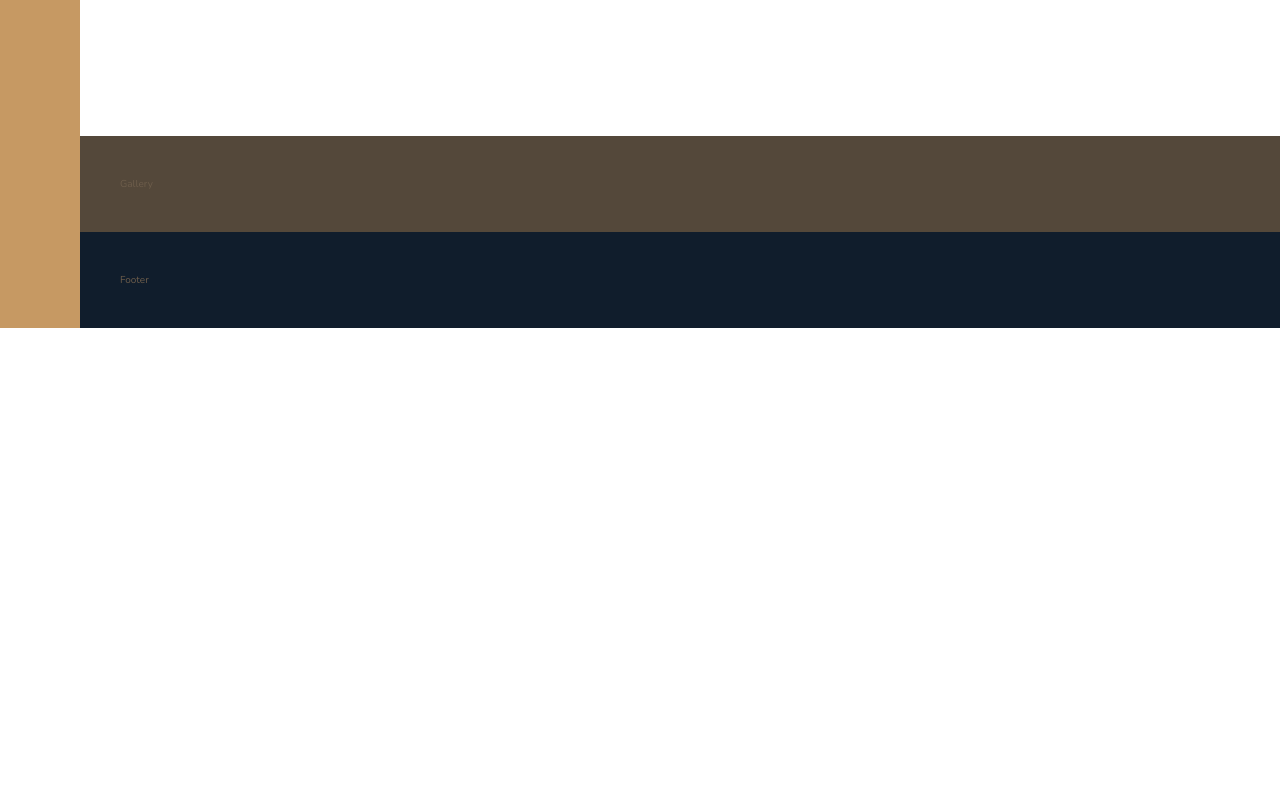
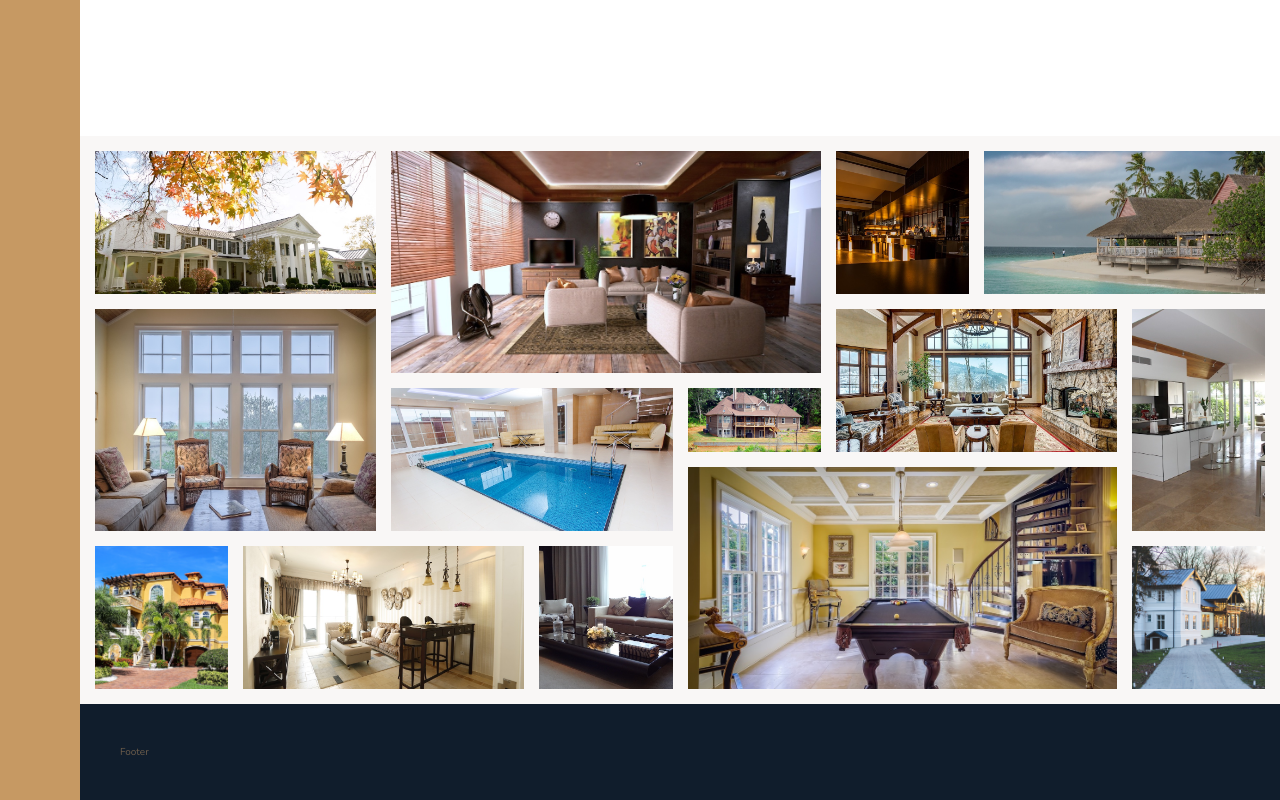
Before and after one commit to Ferperemero86/Nexter, a website: page index.html in a window 1280 px wide. Shown: the part 3138-3938 px from the top of the page. Before the commit the page ends 3466 px from the top, so only its background shows below. Drawn offline with nearby package versions, Linux system fonts and the light colour scheme.

Commit message:
create gallery

```diff
--- a/index.html
+++ b/index.html
@@ -303,7 +303,63 @@
 
         </section>
         <section class="gallery">
-          Gallery
+
+          <figure class="gallery__item gallery__item--1">
+            <img src="img/gal-1.jpeg" alt="Gallery image 1" class="gallery__img">
+          </figure>
+
+          <figure class="gallery__item gallery__item--2">
+            <img src="img/gal-2.jpeg" alt="Gallery image 2" class="gallery__img">
+          </figure>
+
+          <figure class="gallery__item gallery__item--3">
+            <img src="img/gal-3.jpeg" alt="Gallery image 3" class="gallery__img">
+          </figure>
+
+          <figure class="gallery__item gallery__item--4">
+            <img src="img/gal-4.jpeg" alt="Gallery image 4" class="gallery__img">
+          </figure>
+
+          <figure class="gallery__item gallery__item--5">
+            <img src="img/gal-5.jpeg" alt="Gallery image 5" class="gallery__img">
+          </figure>
+
+          <figure class="gallery__item gallery__item--6">
+            <img src="img/gal-6.jpeg" alt="Gallery image 6" class="gallery__img">
+          </figure>
+
+          <figure class="gallery__item gallery__item--7">
+            <img src="img/gal-7.jpeg" alt="Gallery image 7" class="gallery__img">
+          </figure>
+
+          <figure class="gallery__item gallery__item--8">
+            <img src="img/gal-8.jpeg" alt="Gallery image 8" class="gallery__img">
+          </figure>
+
+          <figure class="gallery__item gallery__item--9">
+            <img src="img/gal-9.jpeg" alt="Gallery image 9" class="gallery__img">
+          </figure>
+
+          <figure class="gallery__item gallery__item--10">
+            <img src="img/gal-10.jpeg" alt="Gallery image 10" class="gallery__img">
+          </figure>
+
+          <figure class="gallery__item gallery__item--11">
+            <img src="img/gal-11.jpeg" alt="Gallery image 11" class="gallery__img">
+          </figure>
+
+          <figure class="gallery__item gallery__item--12">
+            <img src="img/gal-12.jpeg" alt="Gallery image 12" class="gallery__img">
+          </figure>
+
+          <figure class="gallery__item gallery__item--13">
+            <img src="img/gal-13.jpeg" alt="Gallery image 13" class="gallery__img">
+          </figure>
+
+          <figure class="gallery__item gallery__item--14">
+            <img src="img/gal-14.jpeg" alt="Gallery image 14" class="gallery__img">
+          </figure>
+
         </section>
         <footer class="footer">
           Footer
--- a/sass/_gallery.scss
+++ b/sass/_gallery.scss
@@ -1,4 +1,92 @@
 .gallery {
-  background: $color-grey-dark-1;
+  display: grid;
+  grid-template-columns: repeat(8, 1fr);
+  grid-template-rows: repeat(7, 5vw);
+  grid-gap: 1.5rem;
+  padding: 1.5rem;
+  background: $color-grey-light-1;
   grid-column: full-start / full-end;
+
+  &__item {
+    &--1 {
+      grid-row: 1 / span 2;
+      grid-column: 1 / span 2;
+    }
+
+    &--2 {
+      grid-row: 1 / 4;
+      grid-column: 3 / 6;
+    }
+
+    &--3 {
+      grid-row: 1 / 3;
+      grid-column: 6 / 7;
+    }
+
+    &--4 {
+      grid-row: 1 / 3;
+      grid-column: 7 / 9;
+    }
+
+    &--5 {
+      grid-row: 3 / 6;
+      grid-column: 1 / 3;
+    }
+
+    &--6 {
+      grid-row: 4 / 6;
+      grid-column: 3 / 5;
+    }
+
+    &--7 {
+      grid-row: 4 / 5;
+      grid-column: 5 / 6;
+    }
+
+    &--8 {
+      grid-row: 3 / 5;
+      grid-column: 6 / 8;
+    }
+
+    &--9 {
+      grid-row: 3 / 6;
+      grid-column: 8 / 9;
+    }
+
+    &--10 {
+      grid-row: 6 / 8;
+      grid-column: 1 / 2;
+    }
+
+    &--11 {
+      grid-row: 6 / 8;
+      grid-column: 2 / 4;
+    }
+
+    &--12 {
+      grid-row: 6 / 8;
+      grid-column: 4 / 5;
+    }
+
+    &--13 {
+      grid-row: 5 / 8;
+      grid-column: 5 / 8;
+    }
+
+    &--14 {
+      grid-row: 6 / 8;
+      grid-column: 8 / 9;
+    }
+  }
+
+  &__img {
+    display: block;
+    object-fit: cover;
+    height: 100%;
+    width: 100%;
+  }
+
+  & > * {
+    width: 100%;
+  }
 }
```
Also changed, not shown: css/style.css.
